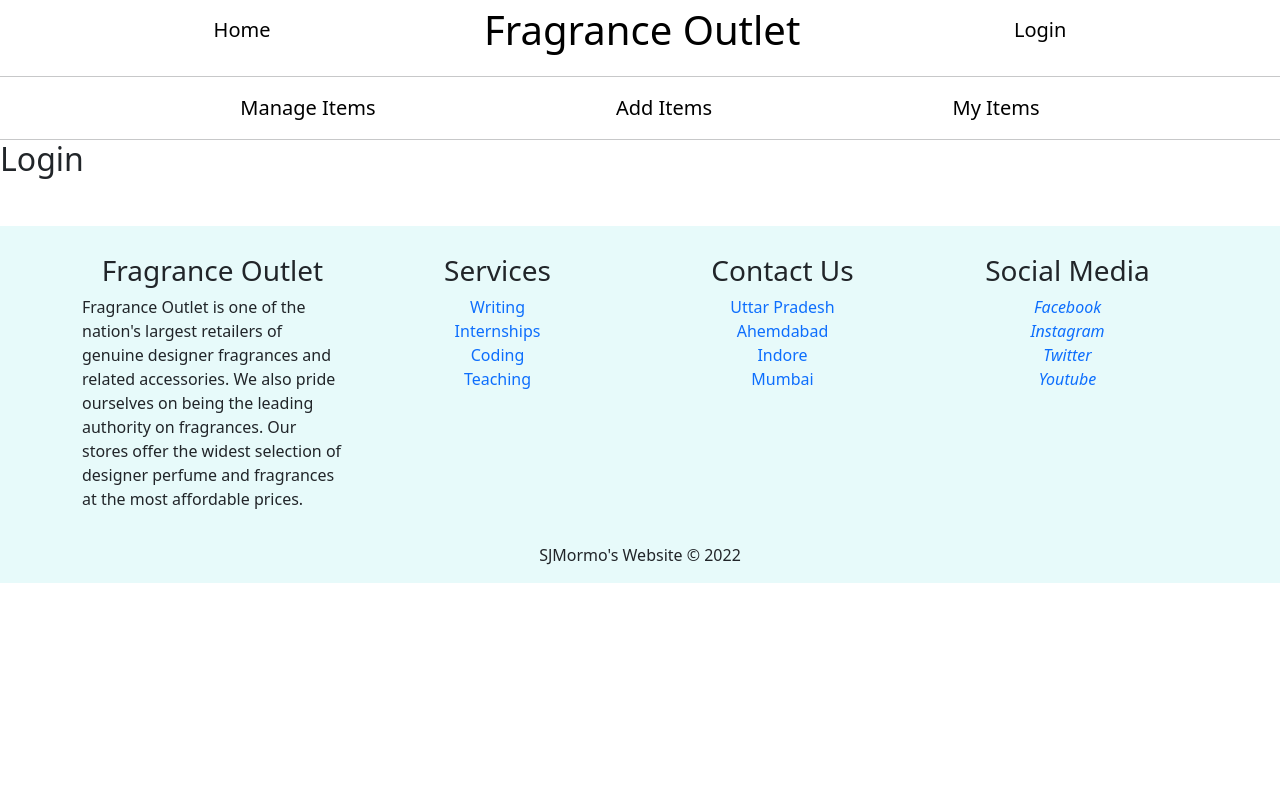
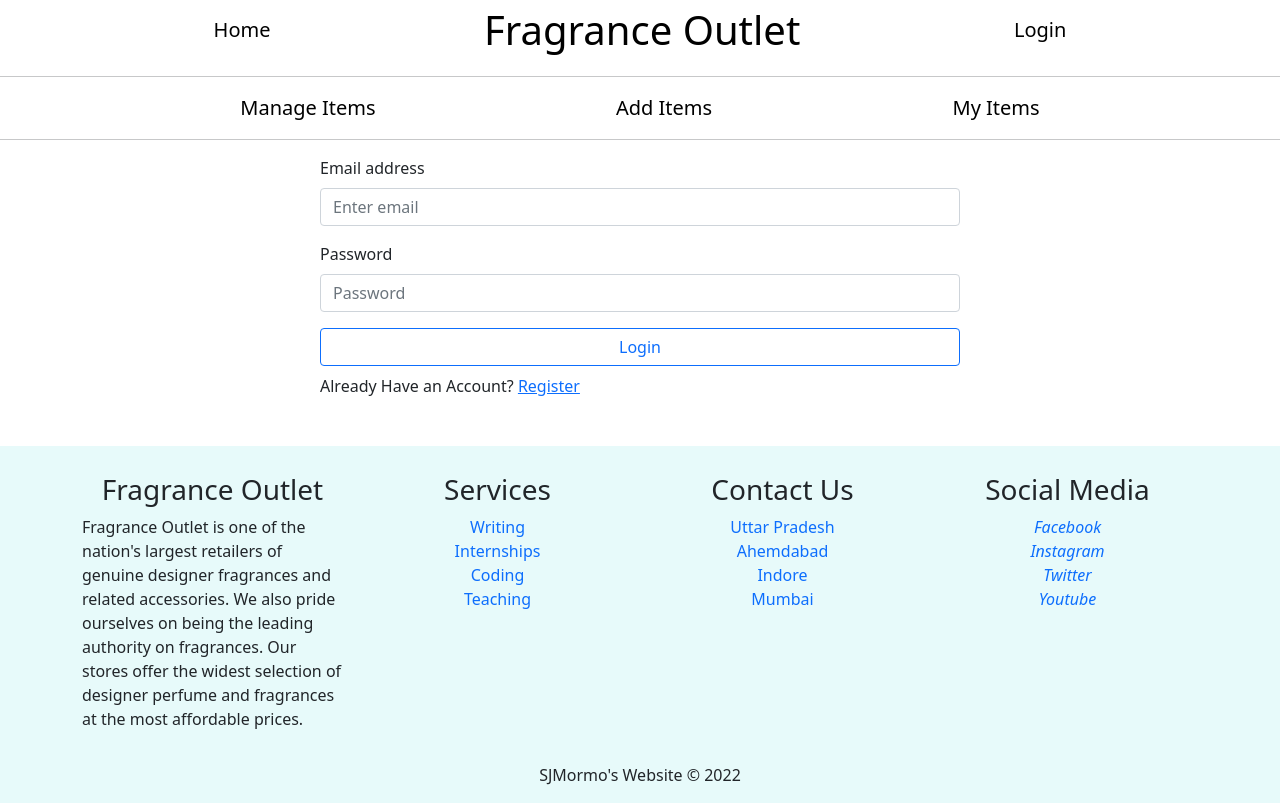
Before and after one commit to SJMormo/warehouse-management-client, a React (Create React App) app: page /login in a window 1280 px wide. Built offline with nearby package versions, Linux system fonts and the light colour scheme.

Commit message:
user login added

```diff
--- a/src/components/Login/Login.js
+++ b/src/components/Login/Login.js
@@ -1,9 +1,60 @@
-import React from 'react';
+import React, { useRef } from 'react';
+import { Button, Form } from 'react-bootstrap';
+import { useSignInWithEmailAndPassword } from 'react-firebase-hooks/auth';
+import { Link, useLocation, useNavigate } from 'react-router-dom';
+import auth from '../../firebase.init';
+import Loading from '../Loading/Loading';
 
 const Login = () => {
+    const navigate = useNavigate();
+    const emailRef = useRef('');
+    const passwordRef = useRef('');
+    const [
+        signInWithEmailAndPassword,
+        user,
+        loading,
+        error,
+    ] = useSignInWithEmailAndPassword(auth);
+
+    const location = useLocation();
+    const from = location.state?.from?.pathname || "/";
+
+    const handleLogin = e => {
+        e.preventDefault();
+        const email = emailRef.current.value;
+        const password = passwordRef.current.value;
+
+        signInWithEmailAndPassword(email, password);
+    }
+
+    if (loading) {
+        return <Loading></Loading>
+    }
+
+    if (user) {
+        navigate(from, { replace: true });
+    }
+
     return (
         <div>
-            <h2>Login</h2>
+            <Form onSubmit={handleLogin} className='w-50 mx-auto mt-3'>
+                <Form.Group className="mb-3" controlId="formBasicEmail">
+                    <Form.Label>Email address</Form.Label>
+                    <Form.Control ref={emailRef} type="email" placeholder="Enter email" required />
+                </Form.Group>
+
+                <Form.Group className="mb-3" controlId="formBasicPassword">
+                    <Form.Label>Password</Form.Label>
+                    <Form.Control ref={passwordRef} type="password" placeholder="Password" required />
+                </Form.Group>
+
+                <Button className='w-100' variant="outline-primary" type="submit">
+                    Login
+                </Button>
+                <p className='mt-2'>
+                    Already Have an Account? <Link className="form-link" to="/register">Register</Link>
+                </p>
+            </Form>
         </div>
     );
 };
--- a/src/components/Register/Register.js
+++ b/src/components/Register/Register.js
@@ -48,10 +48,10 @@
                 </Form.Group>
 
                 <Button className='w-100' variant="outline-primary" type="submit">
-                    Sign Up
+                    Register
                 </Button>
                 <p className='mt-2'>
-                    Already Have an Account? <Link className="form-link" to="/login">Sign In</Link>
+                    Already Have an Account? <Link className="form-link" to="/login">Login</Link>
                 </p>
             </Form>
         </div>
```
